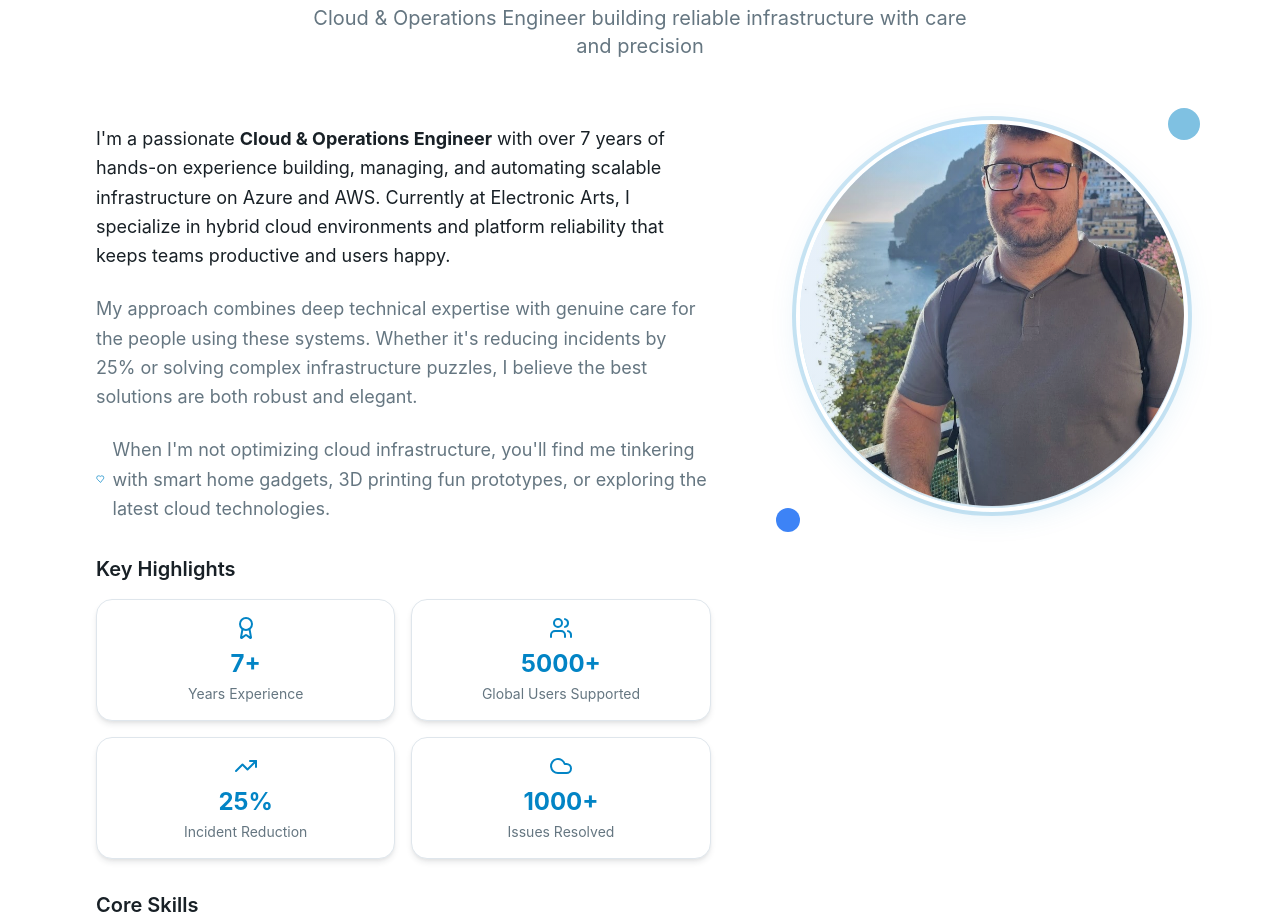
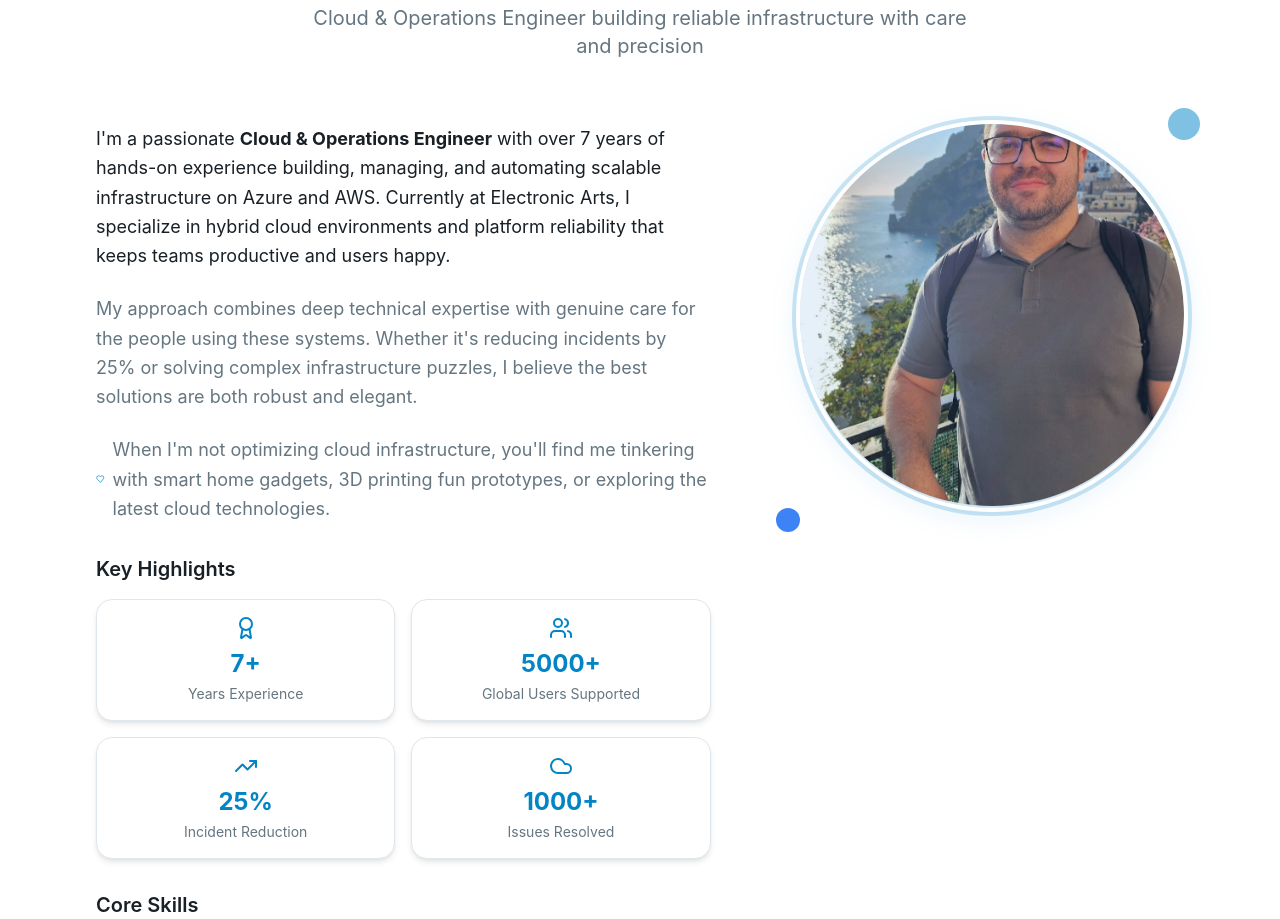
Before and after one commit to istanculea/ionutstanculea, a React (Vite) app: page / in a window 1280 px wide. Shown: the part 940-1859 px from the top of the page. Built offline with nearby package versions, Linux system fonts and the light colour scheme.

Commit message:
Update profile picture
Replaced the profile picture in the About Me section with the provided image.

```diff
--- a/src/components/About.tsx
+++ b/src/components/About.tsx
@@ -173,7 +173,7 @@ export function About() {
             <div className="relative animate-scale-in">
               <div className="relative">
                 <img
-                  src="/lovable-uploads/25e58ea7-4019-41eb-9961-8c87a4e5a3b6.png"
+                  src="/lovable-uploads/170f5004-9944-4459-b193-b8cca34127e6.png"
                   alt="Ionuț Stănculea - Cloud & Operations Engineer"
                   className="w-80 h-80 lg:w-96 lg:h-96 object-cover object-center rounded-full shadow-tech animate-float"
                 />
```
Also changed, not shown: public/lovable-uploads/170f5004-9944-4459-b193-b8cca34127e6.png (added).
